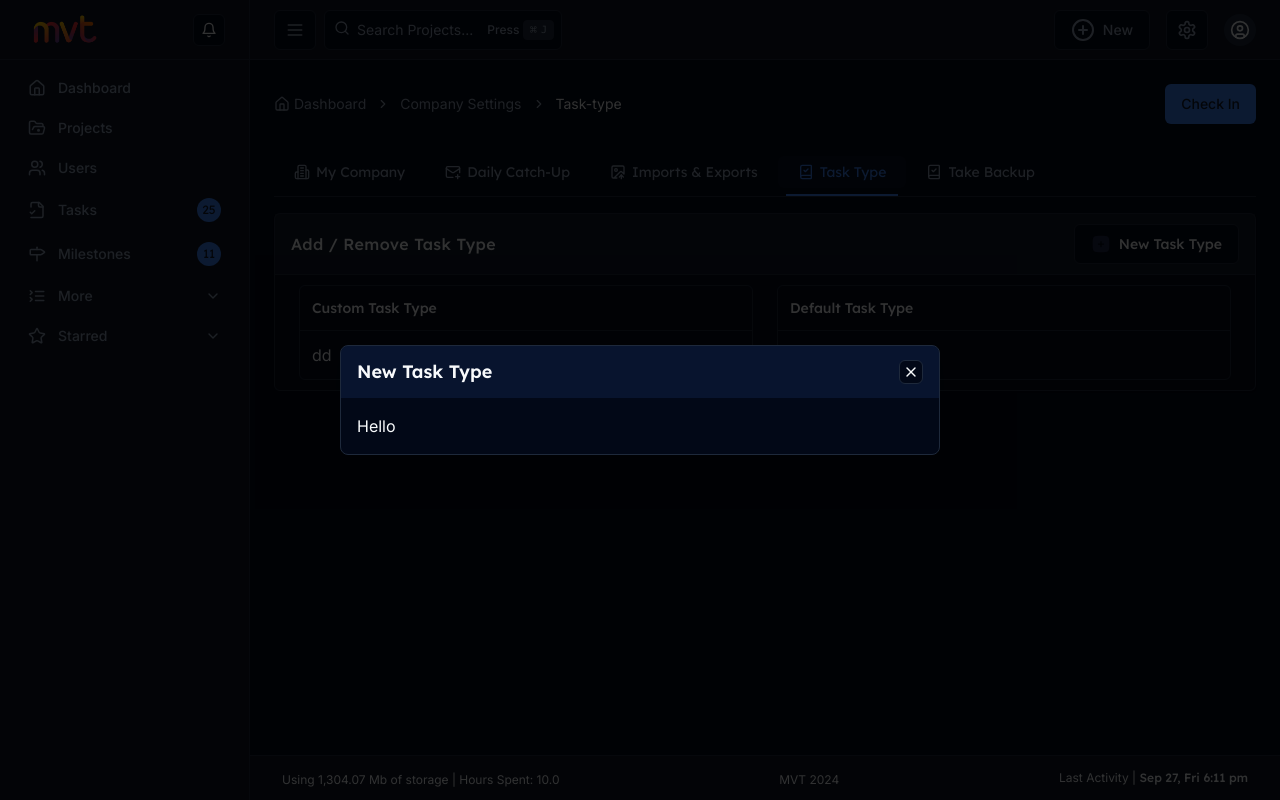
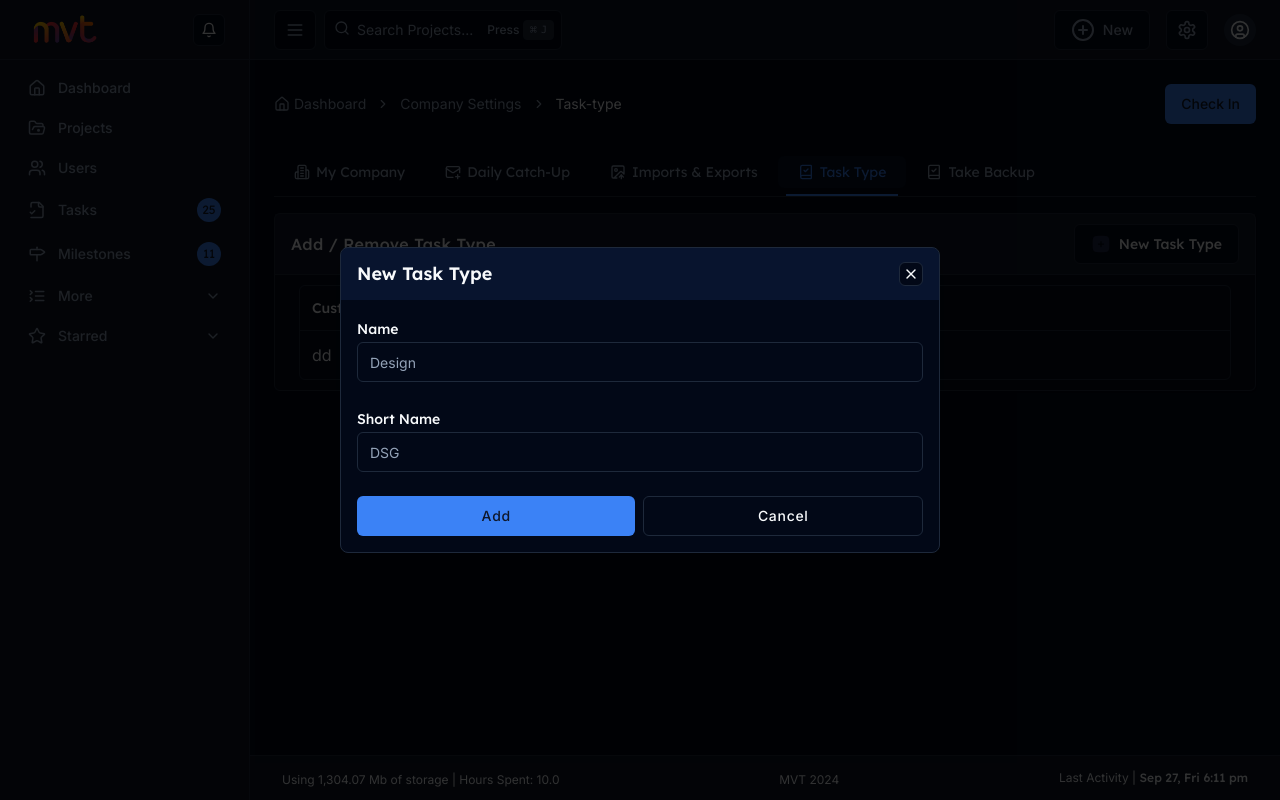
Before and after one commit to riteshmvteams/pmt, a Next.js app: page /company-settings/task-type in a window 1280 px wide. Both pictures are taken after a click on the button "New Task Type". Built offline with nearby package versions, Linux system fonts and the light colour scheme.

Commit message:
add task type form design

```diff
--- a/src/app/(main)/company-settings/task-type/_components/AddTaskType.tsx
+++ b/src/app/(main)/company-settings/task-type/_components/AddTaskType.tsx
@@ -4,10 +4,14 @@ import { Button } from "@/components/ui/button";
 import AddIcon from "@/components/icons/AddIcon";
 import Title from "@/components/shared/Title";
 import { useModal } from "@/store/useModal";
+import { loginFormSchema, LoginInputType } from "@/lib/schemas/login.schema";
+import { zodResolver } from "@hookform/resolvers/zod";
+import { useForm } from "react-hook-form";
+import CustomInputField from "@/components/shared/CustomInputField";
+import { Form } from "@/components/ui/form";
 
 export default function AddTaskType() {
   const { setChildren, setClassName, setOpen, setTitle } = useModal();
-
   return (
     <>
       <Button
@@ -27,5 +31,48 @@ export default function AddTaskType() {
 }
 
 const AddTaskTypeForm = () => {
-  return <div className="p-4">Hello</div>;
+  const form = useForm<LoginInputType>({
+    resolver: zodResolver(loginFormSchema),
+  });
+
+  function onSubmit(values: LoginInputType) {
+    console.log(values, "values==>");
+  }
+
+  return (
+    <div className="p-4">
+      <Form {...form}>
+        <form onSubmit={form.handleSubmit(onSubmit)} className="space-y-6">
+          <CustomInputField
+            form={form}
+            name="email"
+            type="text"
+            label="Name"
+            placeholder="Design"
+            className="space-y-0.5"
+          />
+          <CustomInputField
+            form={form}
+            name="email"
+            type="text"
+            label="Short Name"
+            placeholder="DSG"
+            className="space-y-0.5"
+          />
+          <div className="flex gap-2 items-center">
+            <Button type="submit" className="w-full tracking-wider">
+              Add
+            </Button>
+            <Button
+              type="button"
+              className="w-full tracking-wider"
+              variant="outline"
+            >
+              Cancel
+            </Button>
+          </div>
+        </form>
+      </Form>
+    </div>
+  );
 };
```
